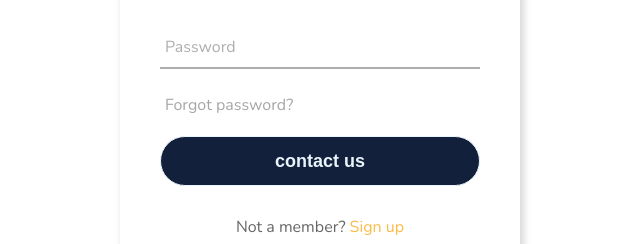
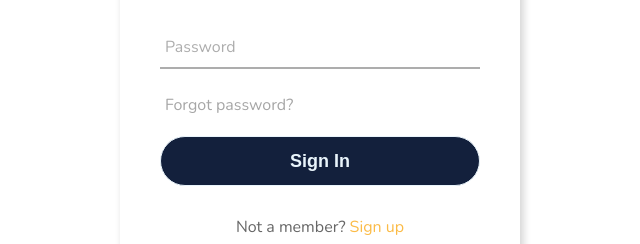
Before and after one commit to nuella001/flixia-landing-page, a plain HTML site: page index.html in a window 1280 px wide. Shown: the part 3027-3271 px from the top of the page, 320-960 px from the left. Drawn offline with nearby package versions, Linux system fonts and the light colour scheme.

Commit message:
modified

```diff
--- a/index.html
+++ b/index.html
@@ -185,7 +185,7 @@
                     <label >Password</label>
                 </div>
                 <div class="pass">Forgot password?</div>
-                <input type="submit" value="contact us">
+                <input type="submit" value="Sign In">
                 <div class="signup-link">Not a member?
                     <a href="#">Sign up</a>
                 </div>
```
